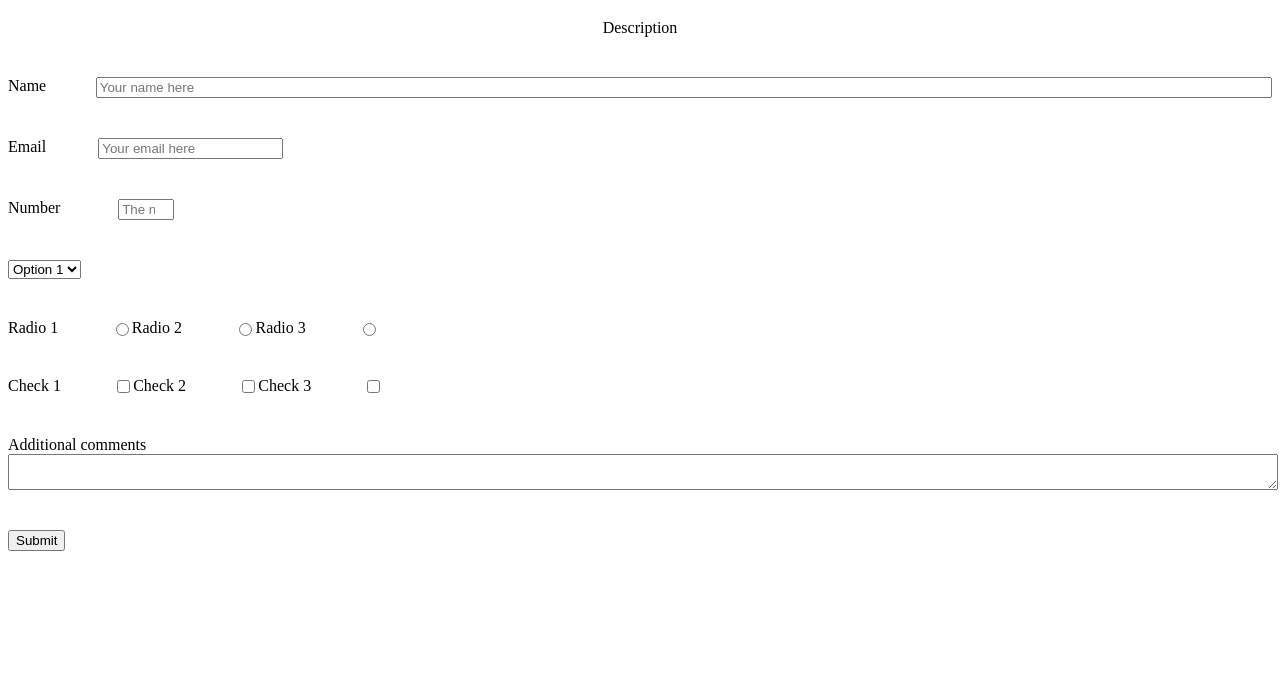
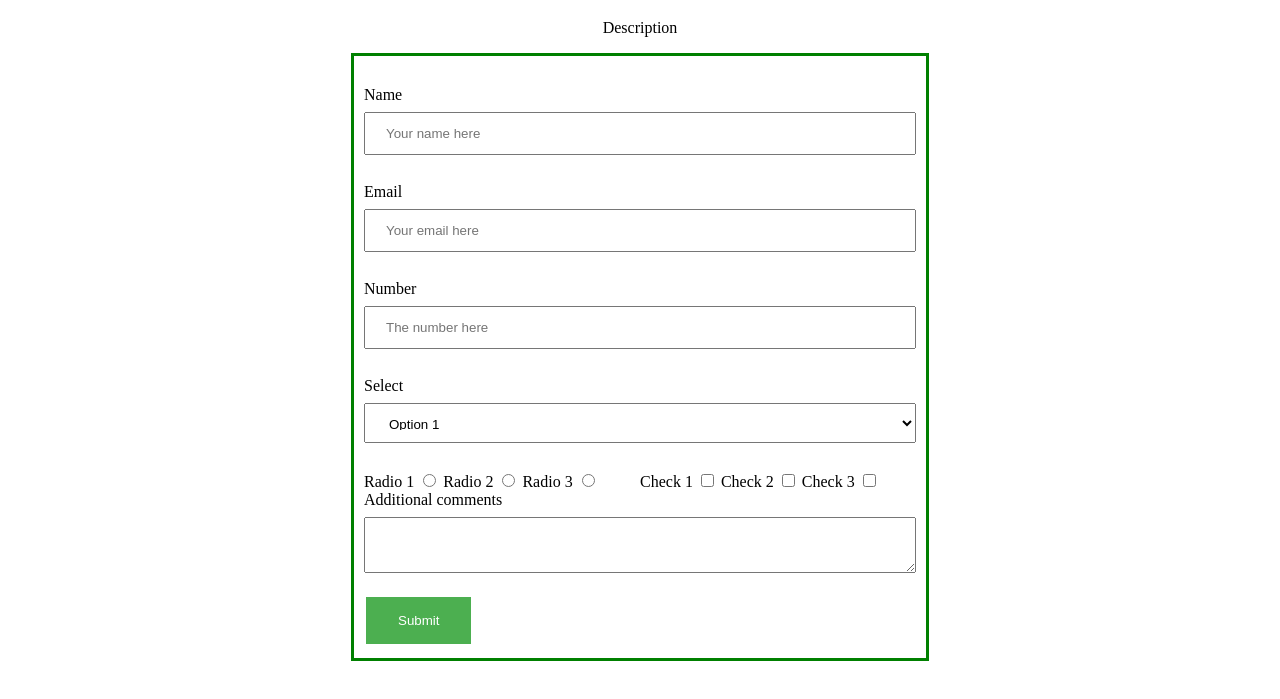
Before and after one commit to epanchi/mvchallenge2, a plain HTML site: page index.html in a window 1280 px wide. Shown: the part 61-760 px from the top of the page. Drawn offline with Linux system fonts and the light colour scheme.

Commit message:
input styles

```diff
--- a/css/style.css
+++ b/css/style.css
@@ -4,7 +4,7 @@
 }
 
 form#survey-form div.field {
-    display: flex;
+  /*  display: flex; */
 }
 input[type="text"] {
     flex-grow: 1;
@@ -13,7 +13,7 @@ label {
     flex-grow: 0.05;
 }
 div.field {
-    margin: 40px 0;
+    margin: 20px 0 0 0;
 }
 label[for="comments"] {
     display: block;
@@ -25,3 +25,50 @@ label[for="comments"], textarea#comments {
     display: block;
     width: 100%;
 }
+
+#content{
+    padding:0 5em;
+
+}
+#survey-form {
+    max-width: 600px;
+    margin: auto;
+    width: 50%;
+    border: 3px solid green;
+    padding: 10px;
+
+}
+
+input[type=text],
+input[type=number],
+input[type=email],
+select,
+textarea   {
+    width: 100%;
+    padding: 12px 20px;
+    margin: 8px 0;
+    box-sizing: border-box;
+  }
+
+select{
+    height: 40px;
+}
+
+input[type=submit]{
+    background-color: #4CAF50;
+    border: none;
+    color: white;
+    padding: 16px 32px;
+    text-decoration: none;
+    margin: 4px 2px;
+    cursor: pointer;
+  }
+
+#radios{
+    width: 50%;
+    float:left;
+}
+#checkboxes{
+    width: 50%;
+    float: right;
+}
--- a/index.html
+++ b/index.html
@@ -7,7 +7,7 @@
     <title>Microverse Challenge</title>
     <link rel="stylesheet" href="css/style.css">
 </head>
-<body>
+<body id='content'>
 
     <h1 id="title">Title</h1>
     <p id="description">Description</p>
@@ -23,27 +23,34 @@
 	<div class="field">
 	    <label for="number" id="number-label">Number</label>
 	    <input type="number" id="number" min="1" max="10" placeholder="The number here">
-	</div>
+    </div>
+    <div class="field">
+            <label for="dropdown" id="dropdown-label">Select</label>
 	<select id="dropdown">
+
 	    <option value="optn1">Option 1</option>
 	    <option value="optn2">Option 2</option>
 	    <option value="optn3">Option 3</option>
-	</select>
-	<div class="field" id="radios">
+    </select>
+    </div>
+	<div class="field">
+        <div id="radios">
 	    <label for="radio-1">Radio 1</label>
 	    <input type="radio" name="group1" id="radio-1" value="radio-value-1">
 	    <label for="radio-2">Radio 2</label>
 	    <input type="radio" name="group1" id="radio-2" value="radio-value-2">
 	    <label for="radio-3">Radio 3</label>
-	    <input type="radio" name="group1" id="radio-3" value="radio-value-3">
-	</div>
-	<div class="field" id="checkboxes">
+        <input type="radio" name="group1" id="radio-3" value="radio-value-3">
+    </div>
+
+        <div id='checkboxes'>
 	    <label for="check-1">Check 1</label>
 	    <input type="checkbox" name="group2" id="check-1" value="check-value-1">
 	    <label for="check-2">Check 2</label>
 	    <input type="checkbox" name="group2" id="check-2" value="check-value-2">
 	    <label for="check-3">Check 3</label>
-	    <input type="checkbox" name="group2" id="check-3" value="check-value-3">
+        <input type="checkbox" name="group2" id="check-3" value="check-value-3">
+    </div>
 	</div>
 	<div class="field" id="comments-container">
 	    <label for="comments">Additional comments</label>
```
